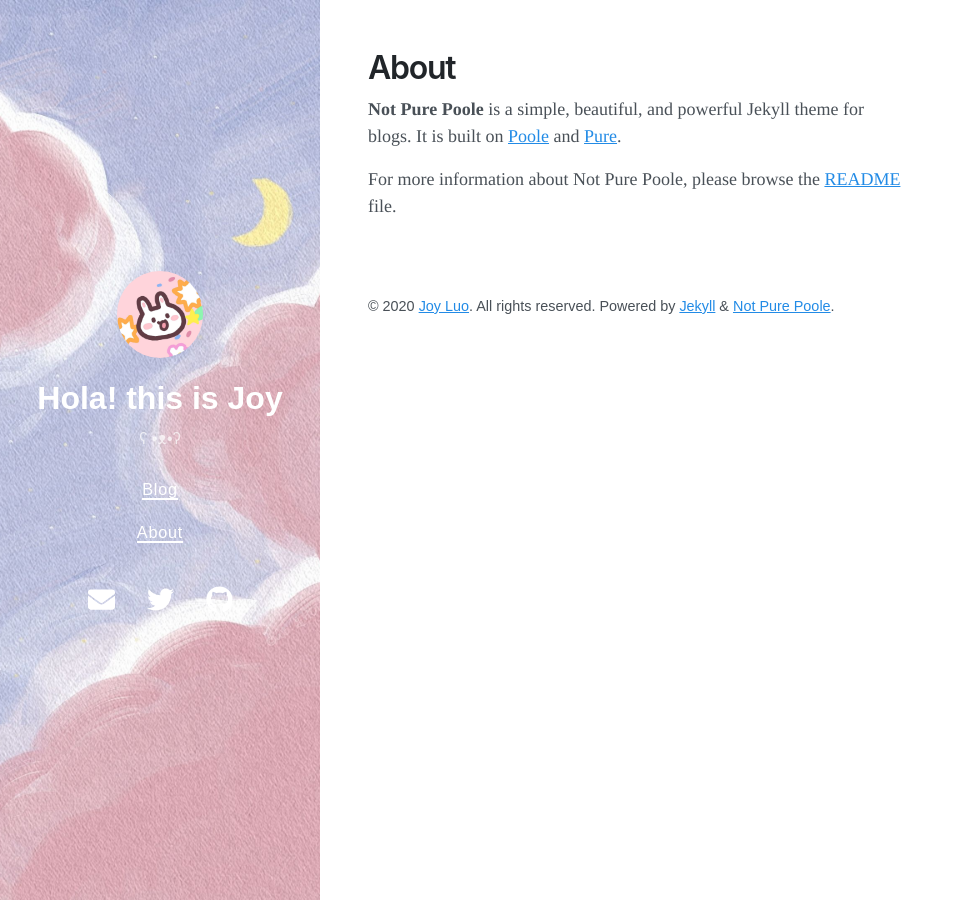
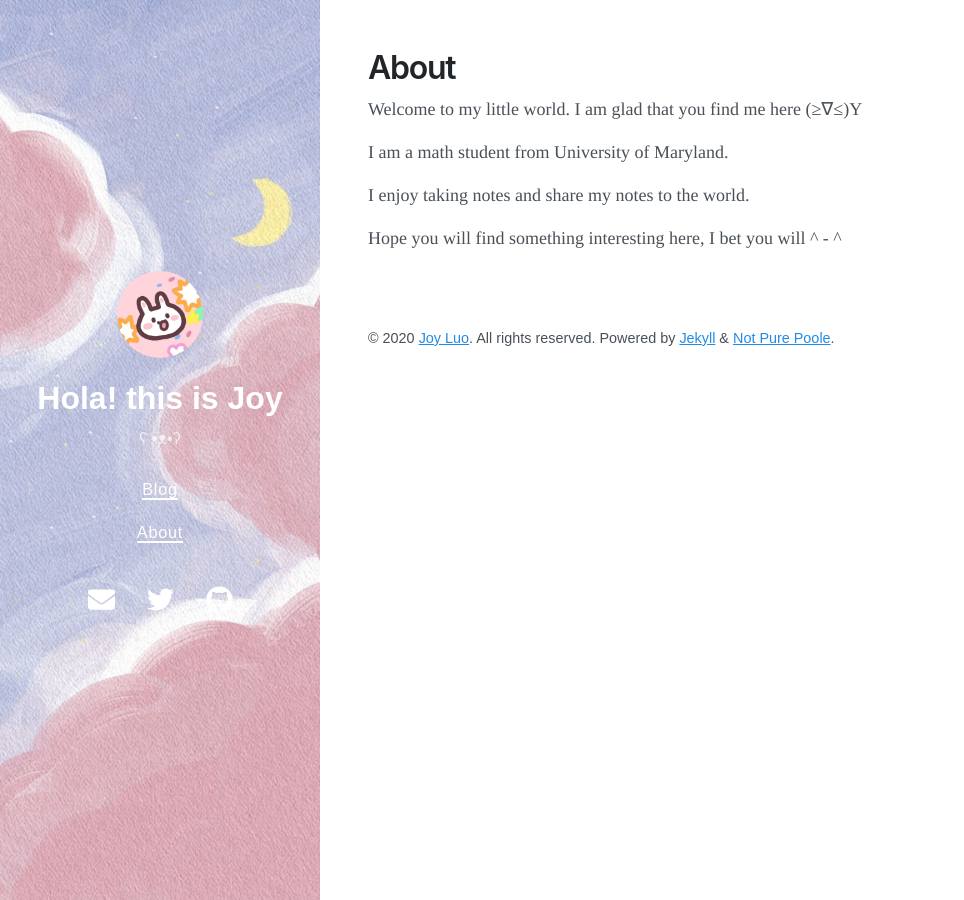
Before and after one commit to Joy3Luo/mathnotes, a Jekyll site: the page built from about.md, in a window 1280 px wide. Shown: the whole page, without its empty margins (0-964 px from the left). Built offline with Jekyll 4.4.1, drawn with Linux system fonts in a browser that asks for light colours; nearby versions of some CDN libraries.

Commit message:
Update about.md

```diff
--- a/about.md
+++ b/about.md
@@ -3,6 +3,10 @@ layout: page
 title: About
 ---
 
-**Not Pure Poole** is a simple, beautiful, and powerful Jekyll theme for blogs. It is built on [Poole](https://github.com/poole/poole) and [Pure](https://purecss.io/).
+Welcome to my little world.  I am glad that you find me here (≥∇≤)Y
 
-For more information about Not Pure Poole, please browse the [README](https://github.com/vszhub/not-pure-poole) file.
+I am a math student from University of Maryland.
+
+I enjoy taking notes and share my notes to the world.
+
+Hope you will find something interesting here, I bet you will ^ - ^
```
